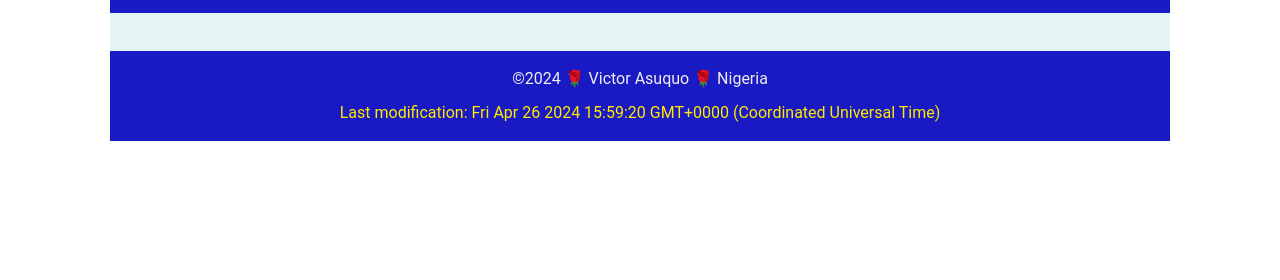
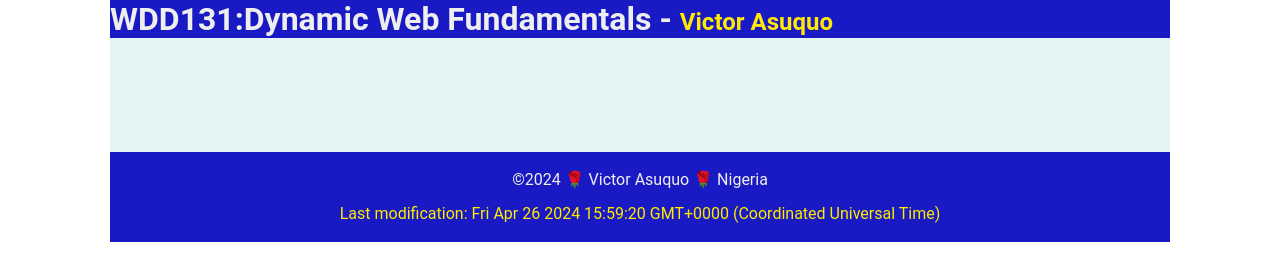
Before and after one commit to vasuquo/wdd131, a plain HTML site: page index.html in a window 1280 px wide. Drawn offline with Linux system fonts and the light colour scheme.

Commit message:
week01 changes

```diff
--- a/index.html
+++ b/index.html
@@ -10,7 +10,9 @@
   <title>WDD 131 - Dynamic Web Fundamentals - Victor Asuquo</title>
 </head>
 <body>
-  <header></header>
+  <header>
+    <h1>WDD131:Dynamic Web Fundamentals - <span class="colorme">Victor Asuquo</span></h1>
+  </header>
   <main></main>
   <footer>
     <p>&copy;<span id="currentyear"></span> 🌹 Victor Asuquo 🌹 Nigeria</p>
```
